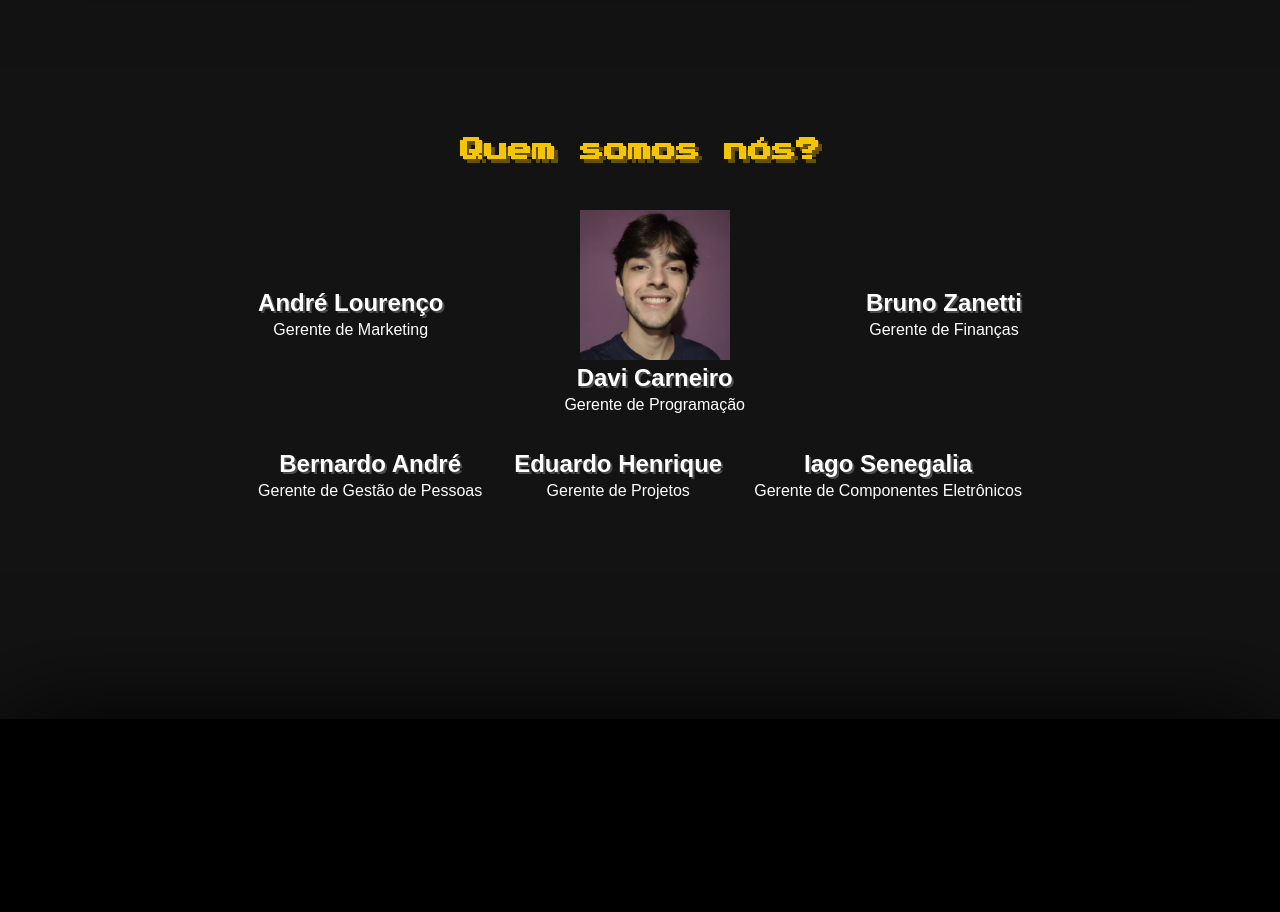
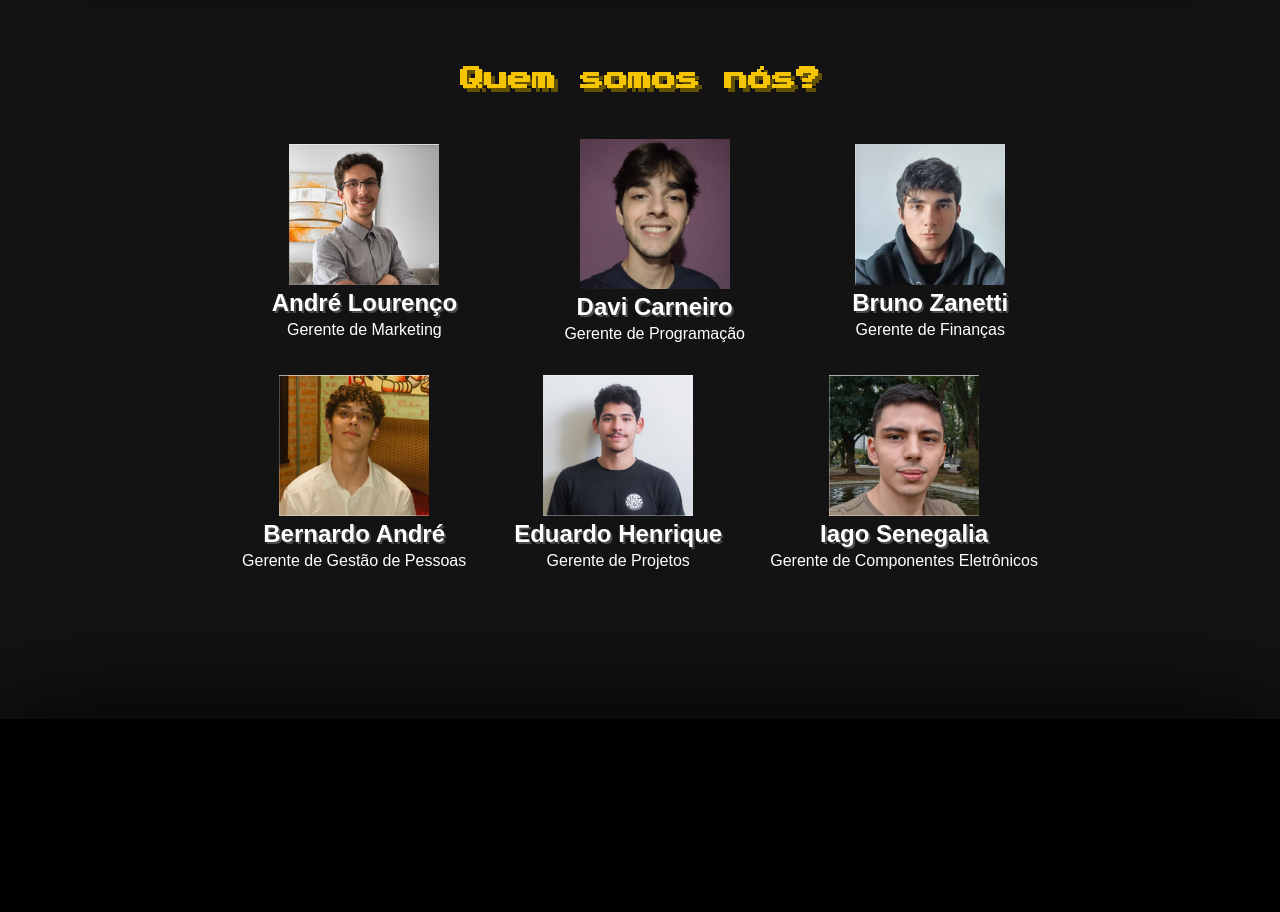
Before and after one commit to DaviCarneiroM/Curso_de_Microcontroladores, a plain HTML site: page index.html in a window 1280 px wide. Shown: the part 1800-2712 px from the top of the page. Drawn offline with Linux system fonts and the light colour scheme; a web font is replaced by a local one.

Commit message:
Add files via upload

```diff
--- a/index.html
+++ b/index.html
@@ -61,7 +61,7 @@
         <div class="sobre_nos_principal">
             <div class="sobre_nos_cima">
                 <div class="sobre_nos_item">
-                    <img src="" alt="">
+                    <img src="imagens/andre.png" alt="Fotografia de André Lourenço" style="width: 150px;">
                     <h2 style="text-shadow: 2px 2px 0px var(--cinza);">André Lourenço</h2>
                     <p>Gerente de Marketing</p>
                 </div>
@@ -71,24 +71,24 @@
                     <p>Gerente de Programação</p>
                 </div>
                 <div class="sobre_nos_item">
-                    <img src="" alt="">
+                    <img src="imagens/bruno.png" alt="Fotografia de Bruno Zanetti" style="width: 150px;">
                     <h2 style="text-shadow: 2px 2px 0px var(--cinza);">Bruno Zanetti</h2>
                     <p>Gerente de Finanças</p>
                 </div>
             </div>
             <div class="sobre_nos_baixo">
                 <div class="sobre_nos_item">
-                    <img src="" alt="">
+                    <img src="imagens/bernardo.png" alt="Fotografia de Bernardo André" style="width: 150px;">
                     <h2 style="text-shadow: 2px 2px 0px var(--cinza);">Bernardo André</h2>
                     <p>Gerente de Gestão de Pessoas</p>
                 </div>
                 <div class="sobre_nos_item">
-                    <img src="" alt="">
+                    <img src="imagens/eduardo.png" alt="Fotografia de Eduardo Henrique" style="width: 150px;">
                     <h2 style="text-shadow: 2px 2px 0px var(--cinza);">Eduardo Henrique</h2>
                     <p>Gerente de Projetos</p>
                 </div>
                 <div class="sobre_nos_item">
-                    <img src="" alt="">
+                    <img src="imagens/iago.png" alt="Fotografia de Iago Senegalia" style="width: 150px;">
                     <h2 style="text-shadow: 2px 2px 0px var(--cinza);">Iago Senegalia</h2>
                     <p>Gerente de Componentes Eletrônicos</p>
                 </div>
--- a/style.css
+++ b/style.css
@@ -148,14 +148,14 @@
 
 .sobre_nos_cima {
     display: flex;
-    justify-content: space-between;
-    gap: 2em;
+    justify-content: space-around;
+    gap: 3em;
 }
 
 .sobre_nos_baixo {
     display: flex;
-    justify-content: space-between;
-    gap: 2em;
+    justify-content: space-around;
+    gap: 3em;
 }
 
 .sobre_nos_item {
```
Also changed, not shown: imagens/andre.png (added), imagens/bernardo.png (added), imagens/bruno.png (added), imagens/eduardo.png (added), imagens/iago.png (added).
